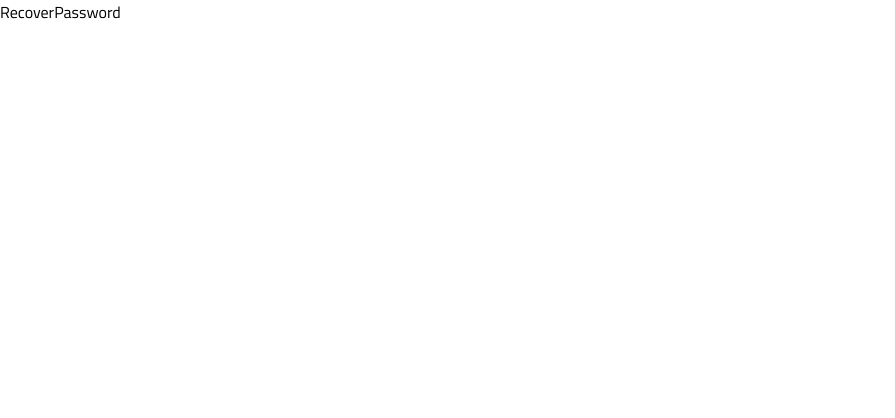
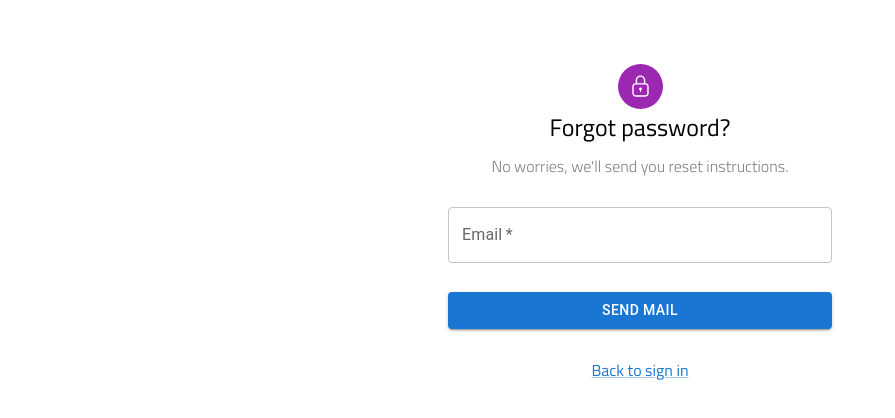
Before and after one commit to Libo033/GestionIdeas, a Next.js app: page /recover_password in a window 1280 px wide. Shown: the top 418 px of the page, without its empty margins (0-895 px from the left). Built offline with nearby package versions, Linux system fonts and the light colour scheme; no server answers.

Commit message:
Recover componente creado

```diff
--- a/src/app/recover_password/page.tsx
+++ b/src/app/recover_password/page.tsx
@@ -1,9 +1,12 @@
 import React from 'react'
 import styles from './page.module.css'
+import Recover from '@/components/Recover'
 
 const RecoverPassword = () => {
   return (
-    <div>RecoverPassword</div>
+    <div>
+      <Recover />
+    </div>
   )
 }
 
--- a/src/components/Components.module.css
+++ b/src/components/Components.module.css
@@ -144,6 +144,57 @@
 }
 /*#endregion */
 
+/*#region RECOVER */
+.Recover {
+  margin-top: 64px;
+  display: flex;
+  flex-direction: column;
+  align-items: center;
+}
+
+.Recover_ImgContainer {
+  display: flex;
+  background-color: rgb(156, 39, 176);
+  border-radius: 30px;
+  padding: 9px;
+}
+
+.Recover_Img {
+  width: 27px;
+  height: auto;
+}
+
+.Recover_Title {
+  font-weight: 500;
+  font-size: x-large;
+}
+
+.Recover_SubTitle {
+  margin-top: 9px;
+  font-weight: 300;
+  color: gray;
+  text-align: justify;
+}
+
+.Recover_Form {
+  max-width: 444px;
+  width: 30%;
+  height: 180px;
+  display: flex;
+  flex-direction: column;
+  justify-content: space-evenly;
+}
+
+.Recover_SignInContainer a {
+  color: rgba(25, 118, 210);
+  text-decoration-color: rgba(25, 118, 210, 0.4);
+}
+
+.Recover_SignInContainer a:hover {
+  text-decoration-color: rgba(25, 118, 210);
+}
+/*#endregion */
+
 @media (max-width: 700px) {
   /*#region LOGIN */
   .login_Form {
@@ -157,6 +208,12 @@
 
   /*#region REGISTER */
   .register_Form {
+    width: 90%;
+  }
+  /*#endregion */
+
+  /*#region RECOVER */
+  .Recover_Form {
     width: 90%;
   }
   /*#endregion */
@@ -178,4 +235,10 @@
     width: 48%;
   }
   /*#endregion */
+
+  /*#region RECOVER */
+  .Recover_Form {
+    width: 48%;
+  }
+  /*#endregion */
 }
--- /dev/null
+++ b/src/components/Recover.tsx
@@ -0,0 +1,41 @@
+import React from "react";
+import styles from "./Components.module.css";
+import Link from "next/link";
+import Image from "next/image";
+import { Button, TextField } from "@mui/material";
+
+const Recover = () => {
+  return (
+    <div className={styles.Recover}>
+      <div className={styles.Recover_ImgContainer}>
+        <Image
+          className={styles.Recover_Img}
+          src={"/img/login.svg"}
+          alt="login"
+          width={90}
+          height={90}
+        />
+      </div>
+      <h1 className={styles.Recover_Title}>Forgot password?</h1>
+      <span className={styles.Recover_SubTitle}>No worries, we&apos;ll send you reset instructions.</span>
+      <form className={styles.Recover_Form} action="">
+        <div>
+          <TextField
+            id="outlined-basic"
+            label="Email"
+            variant="outlined"
+            fullWidth={true}
+            type="email"
+            required
+          />
+        </div>
+        <Button variant="contained">SEND MAIL</Button>
+      </form>
+      <div className={styles.Recover_SignInContainer}>
+        <Link href={"/"}>Back to sign in</Link>
+      </div>
+    </div>
+  );
+};
+
+export default Recover;
```
